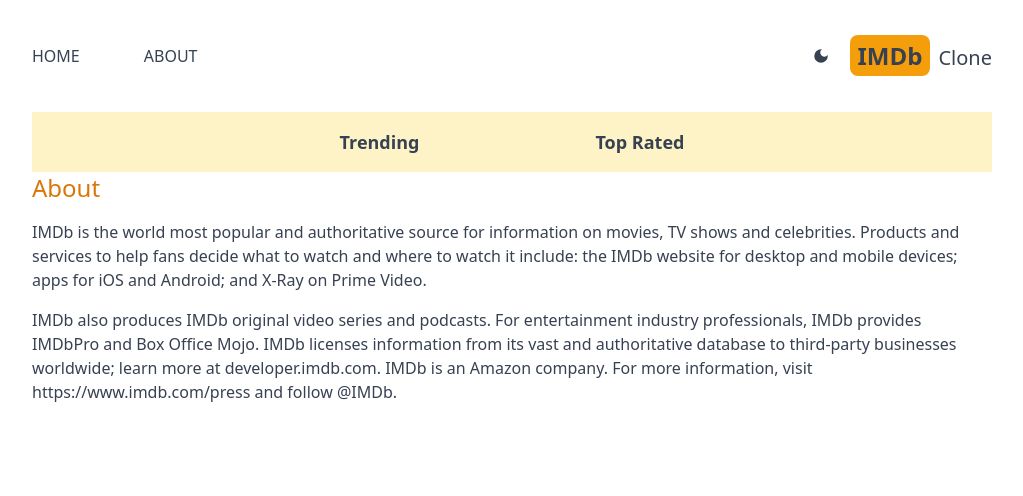
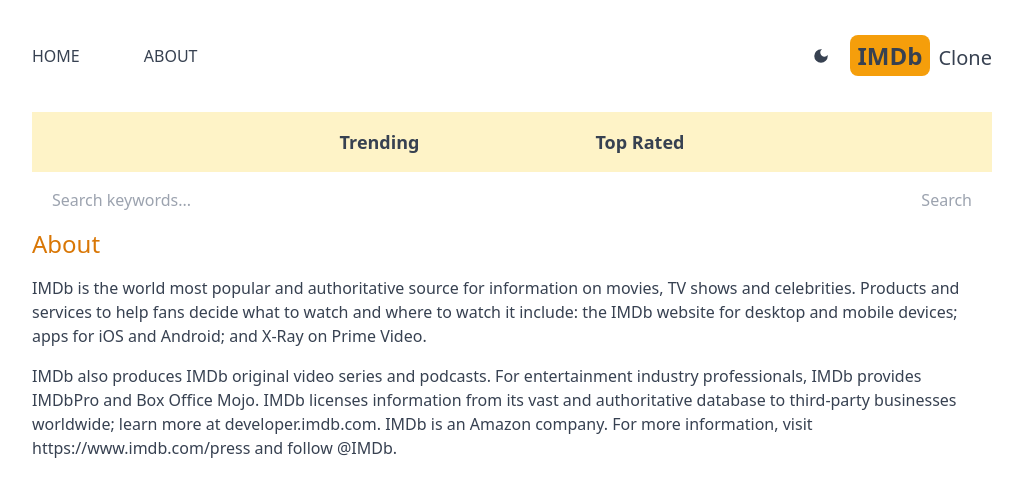
Before and after one commit to parixscm/next13_IMDbClone, a Next.js app: page /about in a window 1280 px wide. Shown: the top 496 px of the page, without its empty margins (128-1151 px from the left). Built offline with nearby package versions, Linux system fonts and the light colour scheme.

Commit message:
📝 Feat: ADD SearchBox component

```diff
--- a/src/app/layout.jsx
+++ b/src/app/layout.jsx
@@ -2,6 +2,7 @@
 import Providers from "./Providers";
 import "./globals.css";
 import Navbar from "@/components/Navbar";
+import SearchBox from "@/components/SearchBox";
 
 export default function RootLayout({ children }) {
   return (
@@ -10,6 +11,7 @@
         <Providers>
           <Header />
           <Navbar />
+          <SearchBox />
           {children}
         </Providers>
       </body>
--- /dev/null
+++ b/src/components/SearchBox.jsx
@@ -0,0 +1,36 @@
+"use client";
+import { useState } from "react";
+import { useRouter } from "next/navigation";
+
+export default function SearchBox() {
+  const [search, setSearch] = useState("");
+  const router = useRouter();
+
+  function handleSubmit(e) {
+    e.preventDefault();
+    if (!search) return;
+    router.push(`/search/${search}`);
+  }
+
+  return (
+    <form
+      className="px-5 max-w-6xl mx-auto flex justify-between items-center"
+      onSubmit={handleSubmit}
+    >
+      <input
+        type="text"
+        value={search}
+        placeholder="Search keywords..."
+        className="flex-1 w-full h-14 rounded-sm placholder-gray-500 outline-none bg-transparent"
+        onChange={e => setSearch(e.target.value)}
+      />
+      <button
+        type="submit"
+        className="text-amber-500 disabled:text-gray-400"
+        disabled={!search}
+      >
+        Search
+      </button>
+    </form>
+  );
+}
```
